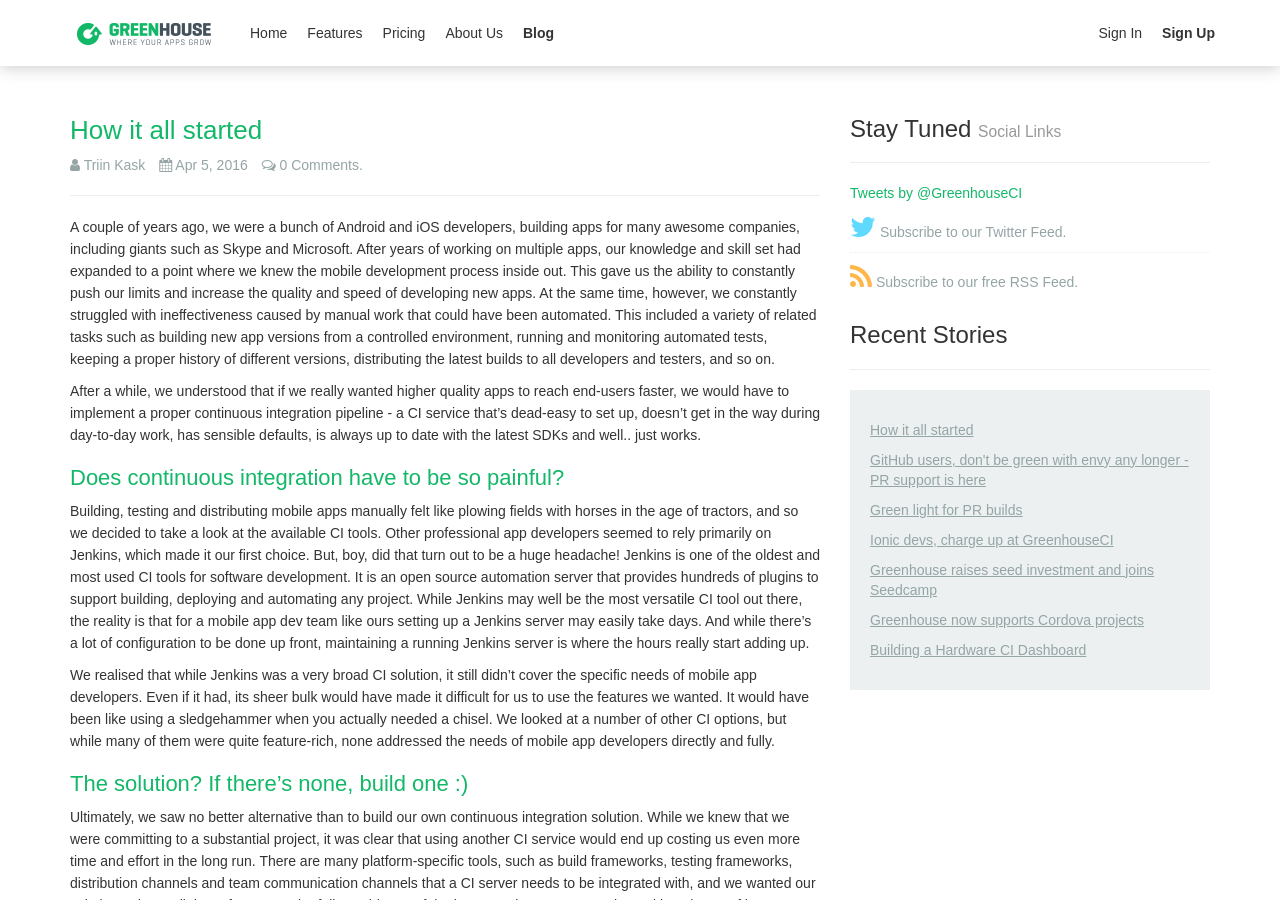
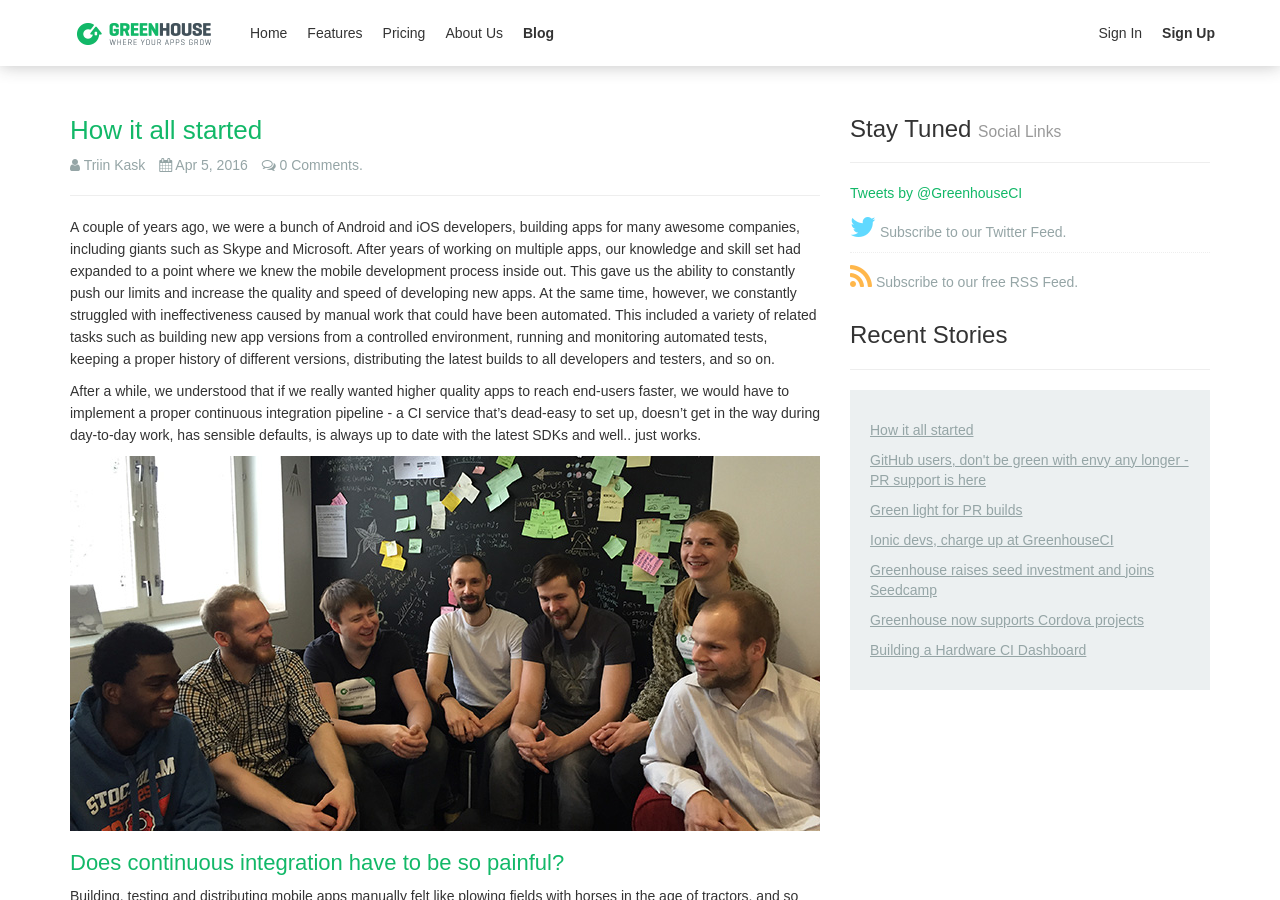
Before and after one commit to GreenhouseCI/blog.greenhouseci.com, a Jekyll site: the page built from _posts/2016-04-05-how-it-started.md, in a window 1280 px wide and 900 px high. Built offline with Jekyll 4.4.1, drawn with Linux system fonts in a browser that asks for light colours; nearby versions of some CDN libraries; comment, search, counter and statistics services are not loaded.

Commit message:
Trying to get jekyll parser working again

```diff
--- a/_posts/2016-04-05-how-it-started.md
+++ b/_posts/2016-04-05-how-it-started.md
@@ -14,6 +14,8 @@
 This included a variety of related tasks such as building new app versions from a controlled environment, running and monitoring automated tests, keeping a proper history of different versions, distributing the latest builds to all developers and testers, and so on.
 
 After a while, we understood that if we really wanted higher quality apps to reach end-users faster, we would have to implement a proper continuous integration pipeline -  a CI service that’s dead-easy to set up, doesn’t get in the way during day-to-day work, has sensible defaults, is always up to date with the latest SDKs and well.. just works.
+
+![Team](/assets/team1.jpg)
 
 ## Does continuous integration have to be so painful?
 
```
